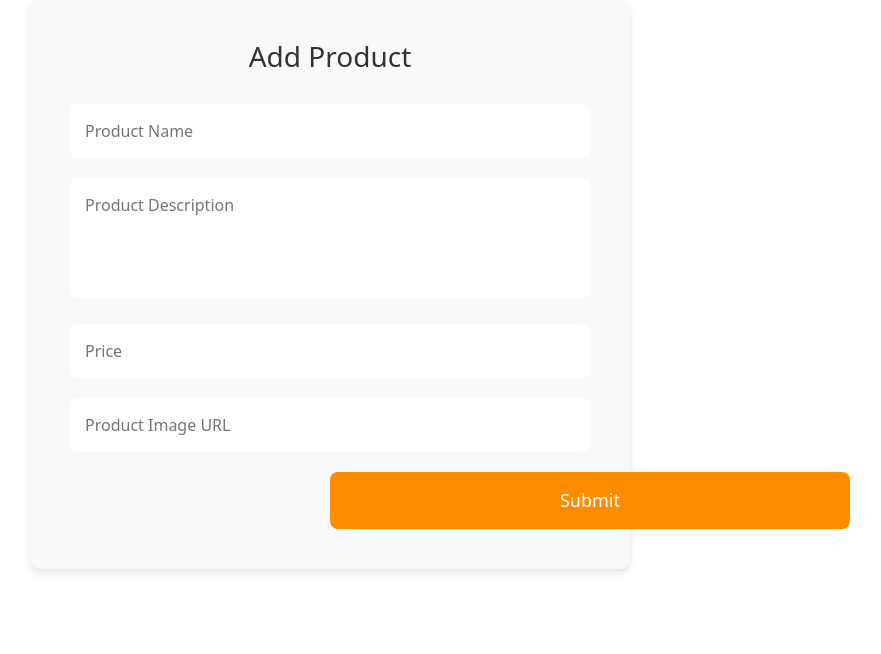
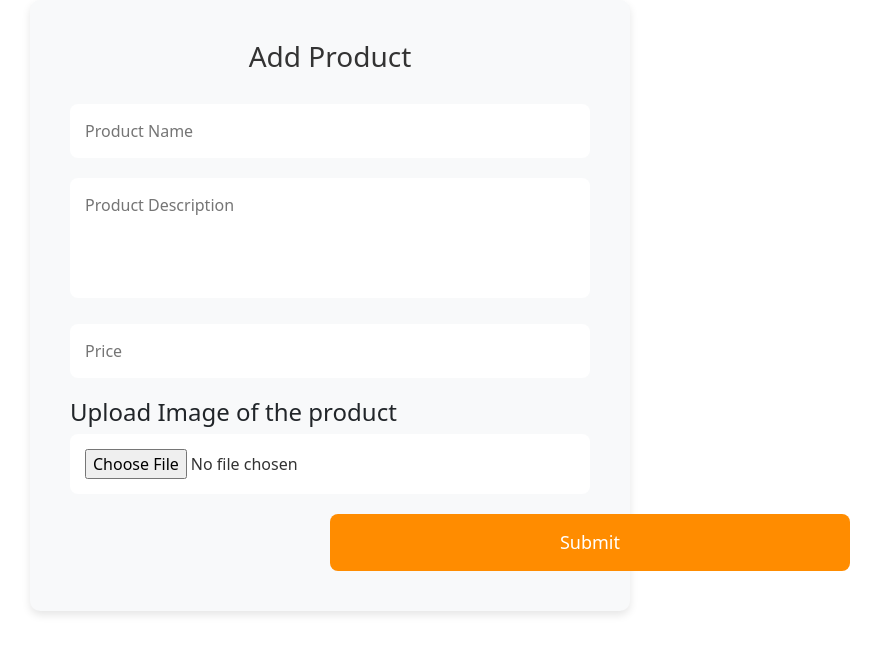
Before and after one commit to Ayush378430/SMALL_BIZZ_OWNER, a React (Create React App) app in the folder smallbizz/: page /add-product in a window 1280 px wide. Shown: the top 654 px of the page, without its empty margins (310-1191 px from the left). Built offline with nearby package versions, Linux system fonts and the light colour scheme; no server answers.

Commit message:
image prod done

```diff
--- a/smallbizz/src/components/AddProduct.js
+++ b/smallbizz/src/components/AddProduct.js
@@ -1,49 +1,4 @@
-// import { useState, useEffect } from 'react';
-// import axios from 'axios';
-
-// const AddProduct = () => {
-//   const [productData, setProductData] = useState({
-//     name: '',
-//     price: '',
-//     // Add more fields as needed
-//   });
-
-//   useEffect(() => {
-//     // Get the shopId from localStorage or elsewhere and store it in state
-//     const shopId = localStorage.getItem('shopId');
-//     setProductData(prevData => ({ ...prevData, shopId }));
-//   }, []);
-
-//   const handleChange = (e) => {
-//     const { name, value } = e.target;
-//     setProductData({ ...productData, [name]: value });
-//   };
-
-//   const handleSubmit = async (e) => {
-//     e.preventDefault();
-//     try {
-//       await axios.post('http://localhost:8000/api/products', productData);
-//       window.location.href = '/home';
-//     } catch (error) {
-//       console.error('Error adding product:', error);
-//     }
-//   };
-
-//   return (
-//     <div>
-//       <h2>Add Product</h2>
-//       <form onSubmit={handleSubmit}>
-//         <input type="text" name="name" placeholder="Product Name" value={productData.name} onChange={handleChange} />
-//         <input type="text" name="price" placeholder="Price" value={productData.price} onChange={handleChange} />
-//         {/* Add more input fields for other product details */}
-//         <button type="submit">Submit</button>
-//       </form>
-//     </div>
-//   );
-// };
-
-// export default AddProduct;
-import { useState, useEffect } from 'react';
+import React, { useState, useEffect } from 'react';
 import axios from 'axios';
 import './addproduct.css'; // Import CSS file for styling
 
@@ -60,10 +15,7 @@ const AddProduct = () => {
     const fetchShopId = async () => {
       try {
         const response = await axios.get('http://localhost:8000/api/auth/shopId');
-            console.log('Response:', response); // Log the response for debugging
         const shopId = response.data.ses;
-            console.log('Shop ID:', shopId); // Log the retrieved shopId for debugging
-
         setProductData(prevData => ({ ...prevData, shopId }));
       } catch (error) {
         console.error('Error fetching shopId:', error);
@@ -88,6 +40,21 @@ const AddProduct = () => {
     }
   };
 
+  const [image, setImage] = useState(null); // State to store image file
+
+  function convertto64(e) {
+    const file = e.target.files[0];
+    const reader = new FileReader();
+    reader.onloadend = () => {
+      setImage(reader.result); // Set image preview
+      setProductData({ ...productData, image: reader.result }); // Set image data in productData
+    };
+    reader.onerror = error => {
+      console.error('Error reading file:', error);
+    };
+    reader.readAsDataURL(file);
+  }
+
   return (
     <div className="add-product-container">
       <h2>Add Product</h2>
@@ -95,7 +62,12 @@ const AddProduct = () => {
         <input type="text" name="name" placeholder="Product Name" value={productData.name} onChange={handleChange} />
         <textarea name="description" placeholder="Product Description" value={productData.description} onChange={handleChange}></textarea>
         <input type="text" name="price" placeholder="Price" value={productData.price} onChange={handleChange} />
-        <input type="text" name="image" placeholder="Product Image URL" value={productData.image} onChange={handleChange} />
+
+        <h4>Upload Image of the product</h4>
+        <input accept="image/*" type="file" onChange={convertto64}></input>
+
+        {image && <img src={image} alt="Preview" className="preview-image" />}
+
         <button type="submit">Submit</button>
       </form>
     </div>
```
Also changed, not shown: smallbizz/src/components/addproduct.css (+10 -5 lines). Lines whose indentation alone changed are shown as unchanged.
